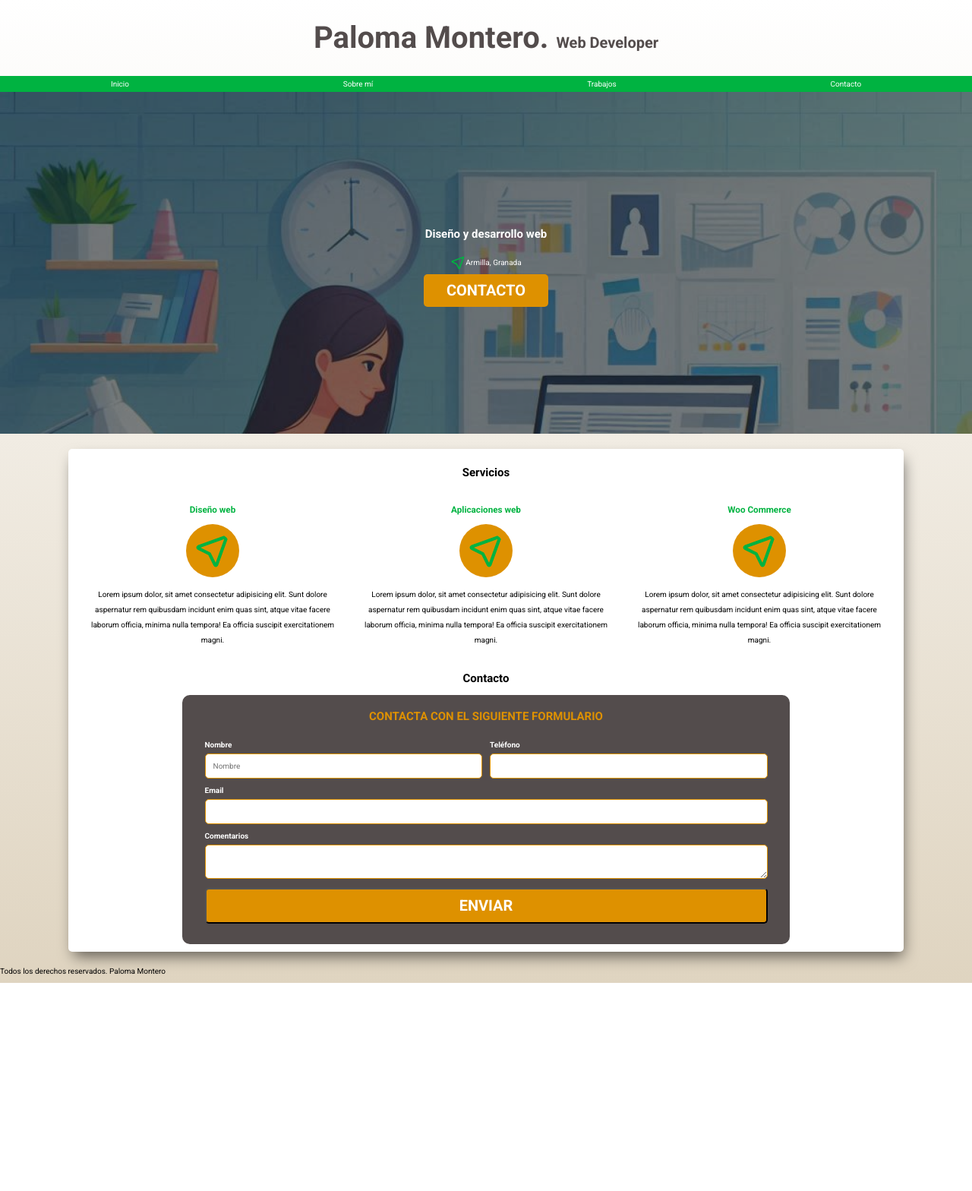
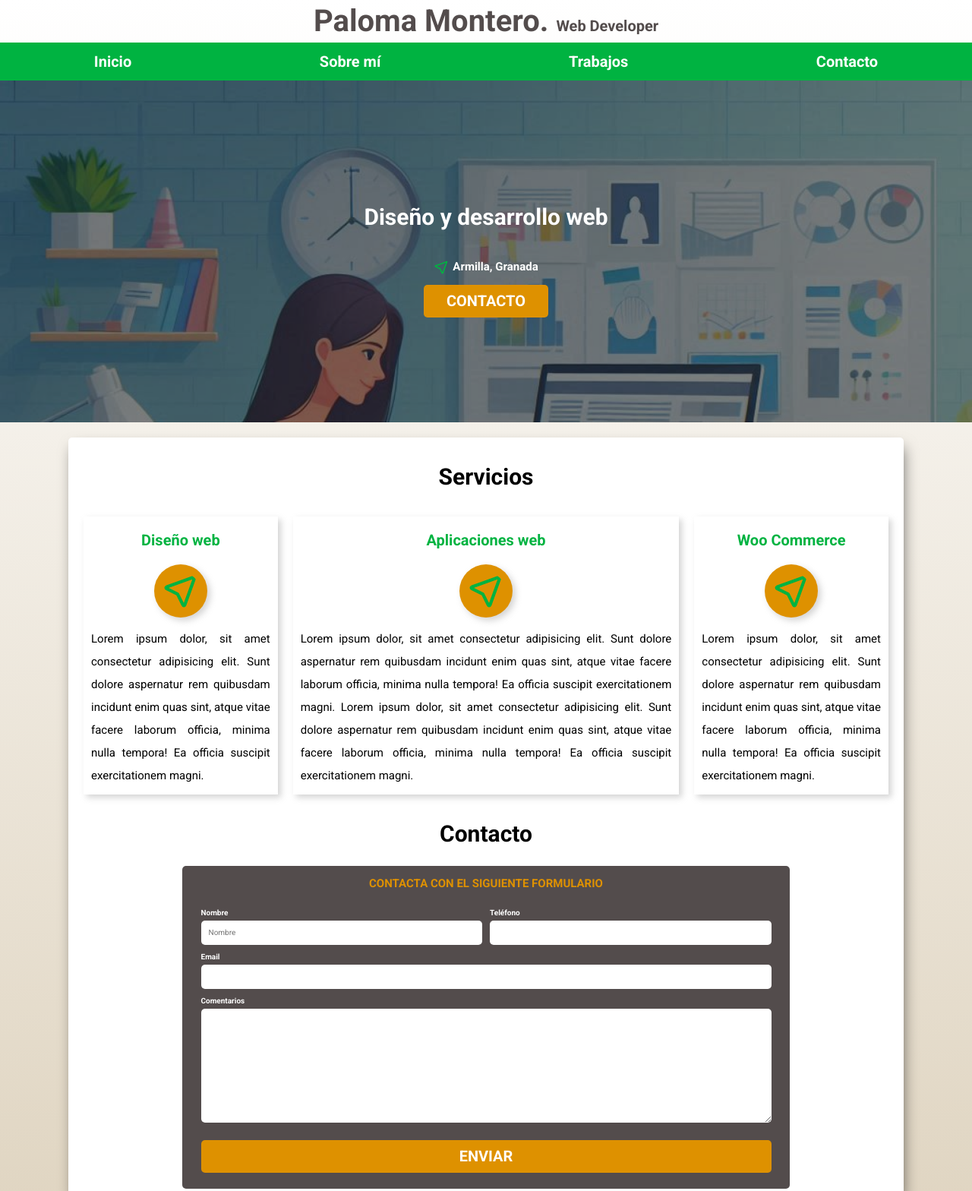
Before and after one commit to AntoniaPuertas/proyecto, a plain HTML site: page index.html in a window 1280 px wide. Shown: the top 1568 px of the page at 76% size. Before the commit the page ends 1294 px from the top, so only its background shows below. Drawn offline with Linux system fonts and the light colour scheme.

Commit message:
css terminado

```diff
--- a/css/styles.css
+++ b/css/styles.css
@@ -1,43 +1,79 @@
+
+/* Variables para los colores y el radio de los bordes */
 :root {
     --white: #ffffff;
     --dark:#534c4c;
     --primary: #00B341;
     --secundary: #DE9100;
     --secundaryLight: #dfd4c0;
+    --radio-borde: 0.5rem;
+
 }
+/************************************************************************/
 
+/* tipo y tamaño base de la fuente */
 html {
     font-family: "Roboto", sans-serif;
     font-size: 62.5%;
 }
 
+/************************************************************************/
+
+/* Hace que el contenedor mida lo que se especifica en el width y en el height */
+
 * {
     box-sizing: border-box;
 }
 
+/************************************************************************/
+
+/* Pone un degradado de fondo */
 body {
     background-image: linear-gradient(to top, var(--secundaryLight) 0%, var(--white));
 }
 
-header h1 {
+/************************************************************************/
+
+/* tamaños para los textos */
+h1 {
+    margin: 0.5rem;
     text-align: center;
     font-size: 4rem;
     color: var(--dark);
     font-weight: bolder;
 }
 
-header h1 span {
+h1 span {
     font-size: 2rem;
 }
 
+h2 {
+    font-size: 3rem;
+}
+
+h3 {
+    font-size: 2rem;
+}
+
+p {
+    font-size: 1.5rem;
+}
+
+/************************************************************************/
+
+  /* barra de navegación  */
 .navegacion {
     background-color: var(--primary);
-    padding: 0.5rem;
     display: flex;
     flex-direction: column;
     align-items: center;
 }
 
+/*
+    @media query para modificar reglas:
+    Se aplican las reglas quel hay dentro de la media query
+    si la ventana del navegador mide un mínimo de 480px
+    */
 @media (min-width: 480px) {
     .navegacion {
         flex-direction: row;
@@ -45,12 +81,24 @@ header h1 span {
     }
 }
 
-
-.enlace {
+/* enlaces de la barra de navegación */
+.navegacion a {
+    padding: 1rem;
     color: var(--white);
     text-decoration: none;
+    font-weight: bold;
+    font-size: 2rem;
+    line-height: 1.5;
 }
 
+.navegacion a:hover {
+    background-color: var(--secundary);
+    color: var(--dark);
+}
+
+/************************************************************************/
+
+/* cabecera */
 .banner {
     background-image: url(../img/header__background.jpeg);
     background-repeat: no-repeat;
@@ -65,6 +113,7 @@ header h1 span {
     width: 100%;
     height: 100%;
 
+    /* alinear hijos horizontal y vertical */
     display: flex;
     flex-direction: column;
     align-items: center;
@@ -73,6 +122,7 @@ header h1 span {
 
 .section-banner img {
     width: 2rem;
+    margin-right: 0.5rem;
 }
 
 .section-banner p,
@@ -80,6 +130,11 @@ header h1 span {
     color: var(--white);
 }
 
+.section-banner p {
+    font-weight: 600;
+}
+
+/* alinear el icono y el párrafo */
 .center-vertical {
     display: flex;
     align-items: center;
@@ -93,24 +148,38 @@ header h1 span {
     font-weight: bold;
     text-decoration: none;
     text-transform: uppercase;
-    border-radius: 0.5rem;
+    border-radius: var(--radio-borde);
     width: 90%;
     text-align: center;
 }
 
+
+/* Media query para que el botón no ocupe todo el ancho
+    para un mínimo de pantalla de 480px
+*/
 @media (min-width: 480px) {
     .boton {
         width: auto;
     }
 }
 
+/************************************************************************/
+
+
+/* contenedor principal
+    contiene todo el main
+*/
 .container {
     background-color: var(--white);
     padding: 1rem;
-    border-radius: 0.5rem;
+    border-radius: var(--radio-borde);
     margin-top: 1rem;
 }
 
+/* media query
+    si la pantalla mide un mínimo de 1200px (pc)
+    establece un ancho fijo del contenedor y lo centra
+*/
 @media (min-width: 1200px) {
     .container {
         width: 1100px;
@@ -118,19 +187,31 @@ header h1 span {
     }
 }
 
+/* clases que definen las sombras */
 .shadow {
     box-shadow: 3px 10px 19px -4px rgba(0,0,0,0.57);
 }
 
+.shadow-small {
+    box-shadow: 4px 4px 8px 0px rgba(194,194,194,0.7);
+}
+
+/* centra todos los textos que haya dentro de las etiquetas section */
 section  {
     text-align: center;
 }
 
+/* esta clase envuelve tres secciones dentro
+    establece que esas secciones se alineen en una columna
+*/
 .contenedor-servicios {
     display: flex;
     flex-direction: column;
 }
 
+/* media query para pantallas con un mínimo de 768px
+    establece que los hijos se alineen en una fila
+*/
 @media (min-width: 768px){
     .contenedor-servicios{
         flex-direction: row;
@@ -143,6 +224,7 @@ section  {
 
 .section-servicios h3 {
     color: var(--primary);
+    border-radius: var(--radio-borde);
 }
 
 .icono {
@@ -153,9 +235,14 @@ section  {
     padding: 1rem;
 }
 
+/* separa las líneas de los párrafos al doble de la medida por defecto */
 .section-servicios p {
     line-height: 2;
+    margin: 1rem;
+    text-align: justify;
 }
+
+/************************************************************************/
 
 /* formulario */
 
@@ -164,8 +251,8 @@ section  {
     /* width mínimo de 80rem o 100% */
     width: min(80rem, 100%);
     margin: 0 auto;
-    padding: 2rem;
-    border-radius: 1rem;
+    padding: 1.5rem;
+    border-radius: var(--radio-borde);
 }
 
 .formulario fieldset {
@@ -197,26 +284,48 @@ section  {
 .container-input textarea {
     width: 100%;
     padding: 1rem;
-    border-radius: .5rem;
-    border: .5px solid var(--secundary);
+    border-radius: var(--radio-borde);
+    border: none;
 }
 
 .enviar {
     width: 100%;
+    border: none;
+    margin-top: 1rem;
 }
 
 @media (min-width: 768px) {
-    /* aplica grid 1 fila con dos columnas y dos filas con 1 columna */
+    /* aplica grid 1 fila con dos columnas */
     .inputs {
         display: grid;
         grid-template-columns: repeat(2, 1fr);
+        /* el tamaño de las filas se ajusta al contenedor y al contenido */
         grid-template-rows: auto auto auto;
+        /* margen entre columnas */
         column-gap: 1rem;
     }
 }
 
+/* selecciona el hijo 3 y 4 para que ocupen las dos columnas */
 .container-input:nth-child(3),
 .container-input:nth-child(4)
 {
     grid-column: 1/3;
 }
+
+.container-input textarea {
+    height: 15rem;
+}
+
+/************************************************************************/
+
+/* footer */
+footer p {
+    text-align: center;
+    font-size: 1.5rem;
+}
+
+footer span {
+    color: var(--primary);
+    font-size: 2rem;
+}
--- a/index.html
+++ b/index.html
@@ -5,6 +5,7 @@
     <meta charset="UTF-8">
     <meta name="viewport" content="width=device-width, initial-scale=1.0">
     <title>Freelancer</title>
+    <link rel="icon shortcut" href="favicon.ico" type="image/x-icon">
 
     <!-- enlaces a la tipografía -->
     <link rel="preconnect" href="https://fonts.googleapis.com">
@@ -22,21 +23,25 @@
 
         <h1>Paloma Montero. <span>Web Developer</span> </h1>
 
+        <!-- barra de navegación -->
         <nav class="navegacion">
             <a class="enlace" href="#">Inicio</a>
             <a class="enlace" href="#">Sobre mí</a>
             <a class="enlace" href="#">Trabajos</a>
             <a class="enlace" href="#">Contacto</a>
         </nav>
+        <!-- fin barra de navegación -->
+
         <div class="banner">
             <section class="section-banner">
                 <h2>Diseño y desarrollo web</h2>
                 <div class="center-vertical">
                     <img src="img/location.svg" alt="Icono de localización">
-                    <p> Armilla, Granada</p>
+                    <p>Armilla, Granada</p>
                 </div>
                 <a class="boton" href="contacto.html">Contacto</a>
             </section>
+            <!-- fin section banner -->
         </div>
 
     </header>
@@ -47,25 +52,28 @@
                 <h2>Servicios</h2>
                <div class="contenedor-servicios">
 
-                   <section class="section-servicios">
+                   <section class="section-servicios shadow-small">
                        <h3>Diseño web</h3>
-                       <img class="icono" src="img/location.svg" alt="Icono de localización">
+                       <img class="icono shadow-small" src="img/location.svg" alt="Icono de localización">
                        <p>Lorem ipsum dolor, sit amet consectetur adipisicing elit. Sunt dolore aspernatur rem quibusdam incidunt
                            enim quas sint, atque vitae facere laborum officia, minima nulla tempora! Ea officia suscipit
                            exercitationem magni.</p>
                         </section>
 
-                        <section class="section-servicios">
+                        <section class="section-servicios shadow-small">
                             <h3>Aplicaciones web</h3>
-                            <img class="icono" src="img/location.svg" alt="Icono de localización">
+                            <img class="icono shadow-small" src="img/location.svg" alt="Icono de localización">
                             <p>Lorem ipsum dolor, sit amet consectetur adipisicing elit. Sunt dolore aspernatur rem quibusdam incidunt
+                                enim quas sint, atque vitae facere laborum officia, minima nulla tempora! Ea officia suscipit
+                                exercitationem magni.
+                                Lorem ipsum dolor, sit amet consectetur adipisicing elit. Sunt dolore aspernatur rem quibusdam incidunt
                                 enim quas sint, atque vitae facere laborum officia, minima nulla tempora! Ea officia suscipit
                                 exercitationem magni.</p>
                             </section>
 
-                            <section class="section-servicios">
+                            <section class="section-servicios shadow-small">
                                 <h3>Woo Commerce</h3>
-                                <img class="icono" src="img/location.svg" alt="Icono de localización">
+                                <img class="icono shadow-small" src="img/location.svg" alt="Icono de localización">
                                 <p>Lorem ipsum dolor, sit amet consectetur adipisicing elit. Sunt dolore aspernatur rem quibusdam incidunt
                                     enim quas sint, atque vitae facere laborum officia, minima nulla tempora! Ea officia suscipit
                                     exercitationem magni.</p>
@@ -111,7 +119,7 @@
                     <!-- fin del div .container shadow-->
                 </main>
     <footer>
-        <p>Todos los derechos reservados. Paloma Montero</p>
+        <p><span>®</span>  Paloma Montero</p>
     </footer>
 </body>
 
```
Also changed, not shown: favicon.ico (added).
